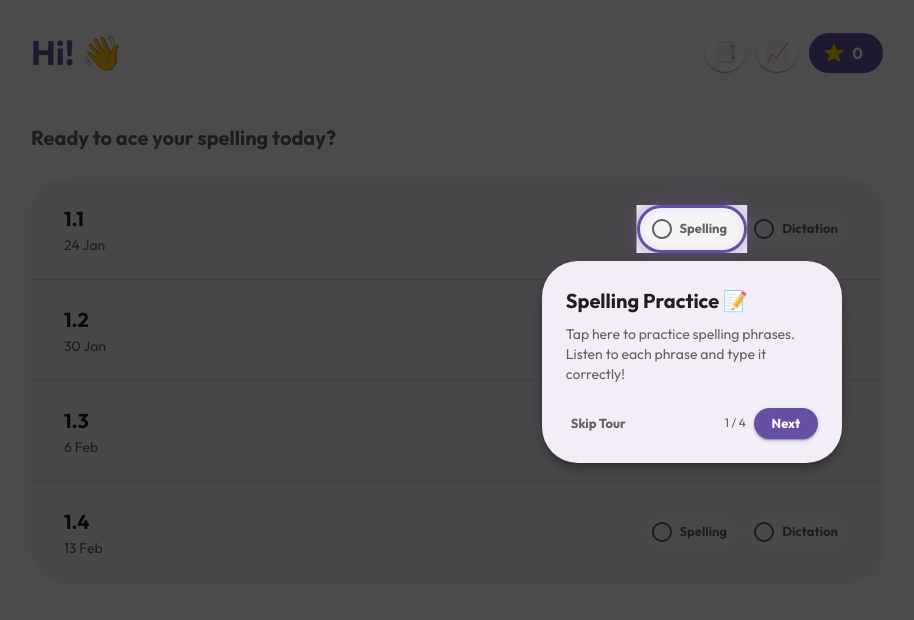
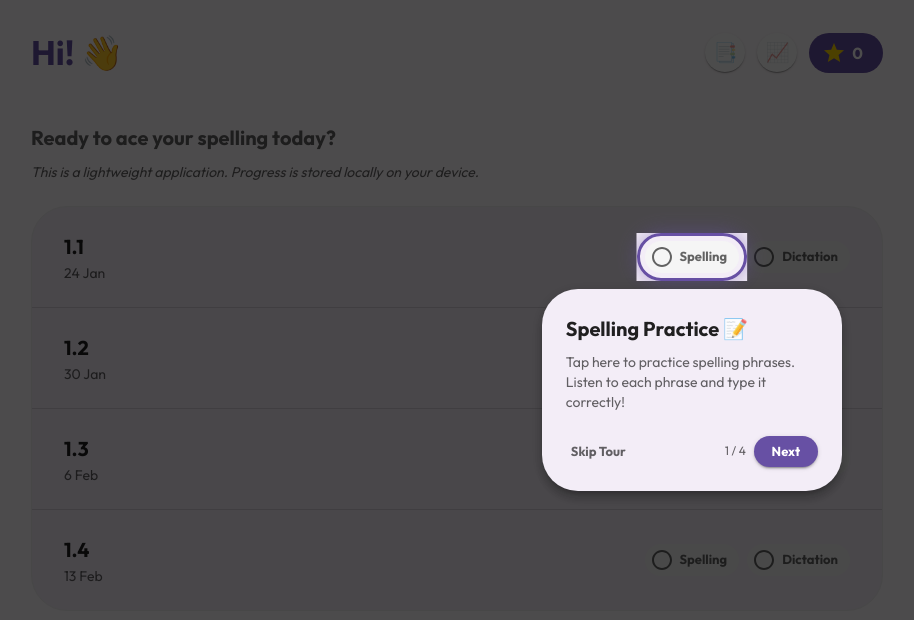
Before and after one commit to njytim-cyber/p4f-simple-spelling-app, a React (Vite) app: page / in a window 1280 px wide. Shown: the top 620 px of the page, without its empty margins (183-1097 px from the left). Built offline with nearby package versions, Linux system fonts and the light colour scheme.

Commit message:
feat(dashboard): add local storage info message

```diff
--- a/src/components/Dashboard.tsx
+++ b/src/components/Dashboard.tsx
@@ -124,8 +124,11 @@ const Dashboard: React.FC<DashboardProps> = ({ onSelect, history }) => {
             </Stack>
 
             {/* List Section */}
-            <Typography variant="h6" gutterBottom sx={{ fontWeight: 'bold', mb: 3, opacity: 0.7 }}>
+            <Typography variant="h6" gutterBottom sx={{ fontWeight: 'bold', mb: 1, opacity: 0.7 }}>
                 Ready to ace your spelling today?
+            </Typography>
+            <Typography variant="body2" sx={{ fontStyle: 'italic', color: 'text.secondary', mb: 3 }}>
+                This is a lightweight application. Progress is stored locally on your device.
             </Typography>
 
             <Paper elevation={0} sx={{ borderRadius: 3, overflow: 'hidden', border: '1px solid #eee' }}>
```
